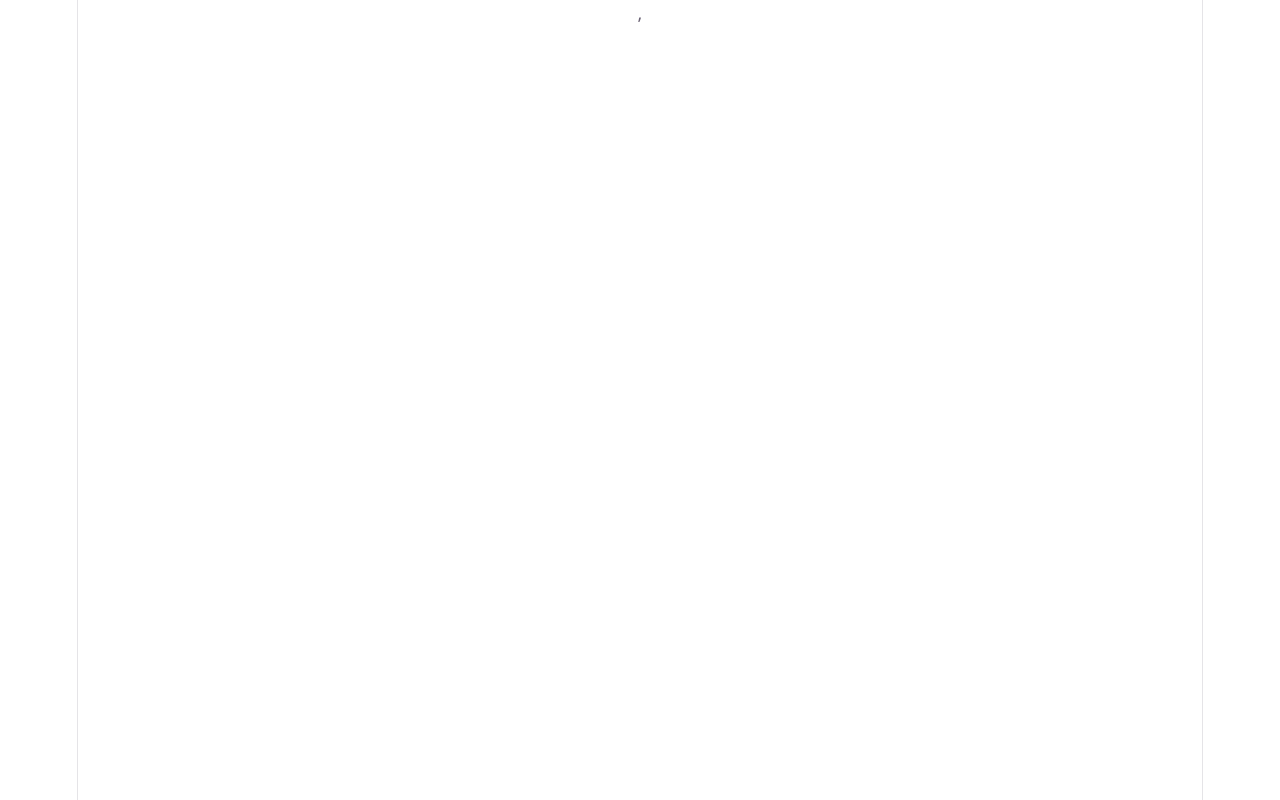
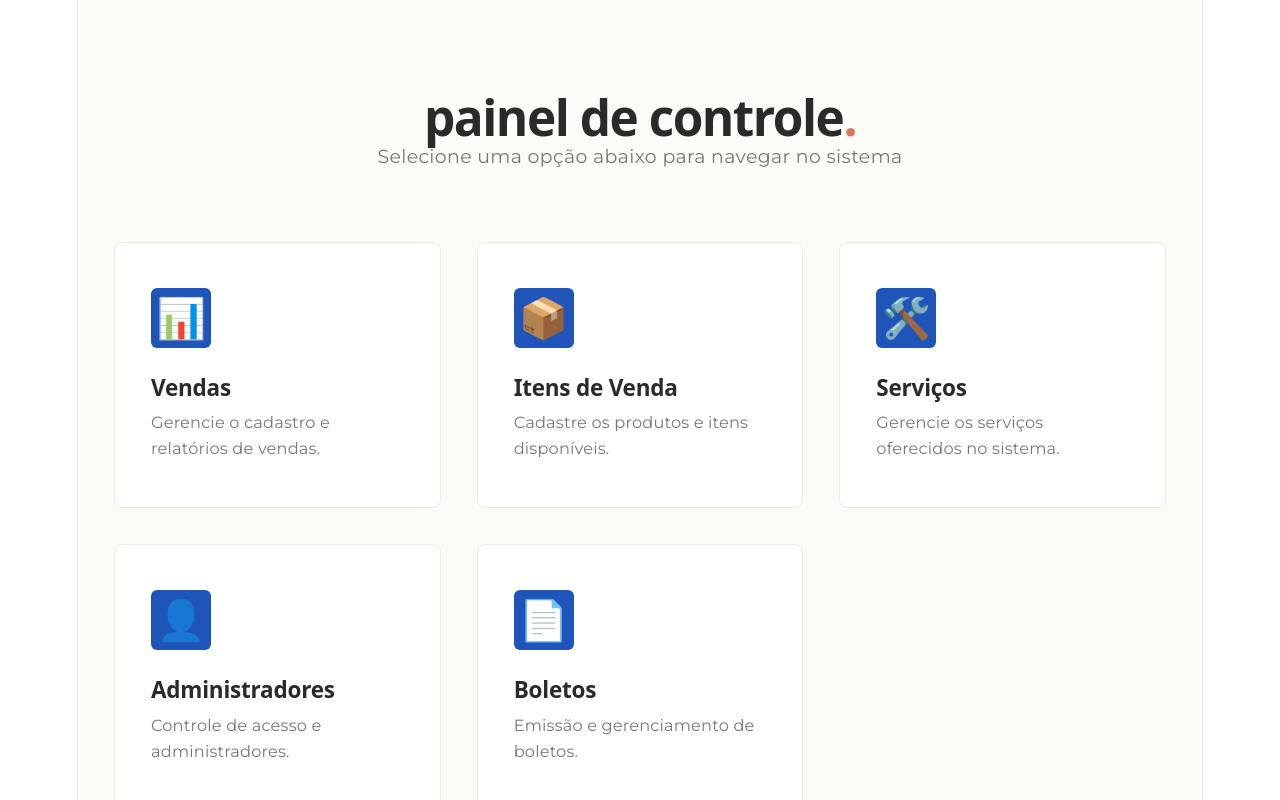
Before and after one commit to 4naclarapimentel-collab/TecService, a React (Vite) app in the folder Exemplo-Frontend/: page /Home in a window 1280 px wide. Before the commit this address had no page. Shown: the top 800 px of the page. Built offline with nearby package versions, Linux system fonts and the light colour scheme.

Commit message:
uma telinha ai pra nois

```diff
--- a/Exemplo-Frontend/src/App.jsx
+++ b/Exemplo-Frontend/src/App.jsx
@@ -8,12 +8,19 @@ import CadastroItem_Venda from "./Componentes/CadastroItem_Venda/CadastroItem_Ve
 import CadastroServico from "./Componentes/CadastroServico/CadastroServico";
 import CadastroAdministrador from "./Componentes/CadastroAdministrador/CadastroAdministrador";
 import CadastroBoletos from "./Componentes/CadastroBoletos/CadastroBoletos";
+import { Home } from './Componentes/home/home.jsx';
 
 import "./App.css";
 
 function App() {
   return (
     <Routes>
+      {/* Tela de Início */}
+      <Route
+          path="/Home"
+          element={<Home />}
+        />
+
       {/* Tela de cadastro de clientes */}
       <Route
         path="/CadastroCliente"
@@ -55,6 +62,7 @@ function App() {
         path="/CadastroBoletos"
         element={<CadastroBoletos />}
       />
+
     </Routes>
   );
 }
--- /dev/null
+++ b/Exemplo-Frontend/src/Componentes/home/home.css
@@ -0,0 +1,117 @@
+/* Importação de fonte moderna e elegante */
+@import url('https://fonts.googleapis.com/css2?family=Montserrat:wght@400;500;600;700&display=swap');
+
+:root {
+  --bg-farm: #fdfbf7;           /* Fundo creme/areia bem clarinho */
+  --card-bg: #ffffff;           /* Cartões brancos limpos */
+  --card-border: #f0ebe1;       /* Linhas e bordas suaves */
+  --text-main: #2c2a29;         /* Castanho escuro quase preto para textos */
+  --text-muted: #7c7671;        /* Tom acinzentado/terroso para subtítulos */
+  --accent-farm: #d97757;       /* Tom terracota suave típico da marca */
+  --card-hover-shadow: 0 12px 30px rgba(44, 42, 41, 0.06);
+}
+
+.home-container {
+  min-height: 100vh;
+  background-color: var(--bg-farm);
+  font-family: 'Montserrat', sans-serif;
+  color: var(--text-main);
+  padding: 4rem 2rem;
+  display: flex;
+  flex-direction: column;
+  align-items: center;
+}
+
+/* Cabeçalho minimalista e elegante */
+.header {
+  text-align: center;
+  margin-bottom: 4rem;
+  max-width: 700px;
+}
+
+.header h1 {
+  font-size: 2.75rem;
+  font-weight: 700;
+  letter-spacing: -0.03em;
+  color: var(--text-main);
+  margin-bottom: 0.75rem;
+  text-transform: lowercase; /* Dá aquele ar moderno e despojado */
+}
+
+.header h1::after {
+  content: '.';
+  color: var(--accent-farm);
+}
+
+.header p {
+  color: var(--text-muted);
+  font-size: 1.05rem;
+  font-weight: 400;
+  letter-spacing: 0.02em;
+}
+
+/* Grade de Atalhos */
+.grid-container {
+  display: grid;
+  grid-template-columns: repeat(auto-fit, minmax(280px, 1fr));
+  gap: 2rem;
+  width: 100%;
+  max-width: 1100px;
+}
+
+/* Cartões (Cards) com estilo Clean / Boutique */
+.card {
+  background-color: var(--card-bg);
+  border: 1px solid var(--card-border);
+  border-radius: 8px; /* Bordas levemente arredondadas, sofisticadas */
+  padding: 2.5rem 2rem;
+  text-decoration: none;
+  color: inherit;
+  display: flex;
+  flex-direction: column;
+  align-items: flex-start; /* Alinhado à esquerda dá um toque de editorial de moda */
+  text-align: left;
+  transition: all 0.3s ease;
+  position: relative;
+}
+
+/* Efeito Hover subtil e refinado */
+.card:hover {
+  transform: translateY(-4px);
+  border-color: #dcd6cd;
+  box-shadow: var(--card-hover-shadow);
+}
+
+/* Ícone */
+.card-icon {
+  font-size: 2.2rem;
+  margin-bottom: 1.5rem;
+  background-color: #1f55b8;
+  width: 60px;
+  height: 60px;
+  display: flex;
+  align-items: center;
+  justify-content: center;
+  border-radius: 6px;
+  transition: background-color 0.3s ease;
+}
+
+.card:hover .card-icon {
+  background-color: #154f91;
+}
+
+/* Título do Card */
+.card h2 {
+  font-size: 1.25rem;
+  font-weight: 600;
+  margin-bottom: 0.5rem;
+  color: var(--text-main);
+  letter-spacing: -0.01em;
+}
+
+/* Descrição do Card */
+.card p {
+  font-size: 0.9rem;
+  color: var(--text-muted);
+  line-height: 1.6;
+}
--- /dev/null
+++ b/Exemplo-Frontend/src/Componentes/home/home.jsx
@@ -0,0 +1,46 @@
+import React from 'react';
+import { Link } from 'react-router-dom';
+import './home.css';
+
+export function Home() {
+  return (
+    <div className="home-container">
+      <header className="header">
+        <h1>Painel de Controle</h1>
+        <p>Selecione uma opção abaixo para navegar no sistema</p>
+      </header>
+
+      <main className="grid-container">
+        <Link to="/CadastroVendas" className="card">
+          <div className="card-icon">📊</div>
+          <h2>Vendas</h2>
+          <p>Gerencie o cadastro e relatórios de vendas.</p>
+        </Link>
+
+        <Link to="/CadastroItem_Venda" className="card">
+          <div className="card-icon">📦</div>
+          <h2>Itens de Venda</h2>
+          <p>Cadastre os produtos e itens disponíveis.</p>
+        </Link>
+
+        <Link to="/CadastroServico" className="card">
+          <div className="card-icon">🛠️</div>
+          <h2>Serviços</h2>
+          <p>Gerencie os serviços oferecidos no sistema.</p>
+        </Link>
+
+        <Link to="/CadastroAdministrador" className="card">
+          <div className="card-icon">👤</div>
+          <h2>Administradores</h2>
+          <p>Controle de acesso e administradores.</p>
+        </Link>
+
+        <Link to="/CadastroBoletos" className="card">
+          <div className="card-icon">📄</div>
+          <h2>Boletos</h2>
+          <p>Emissão e gerenciamento de boletos.</p>
+        </Link>
+      </main>
+    </div>
+  );
+}
```
